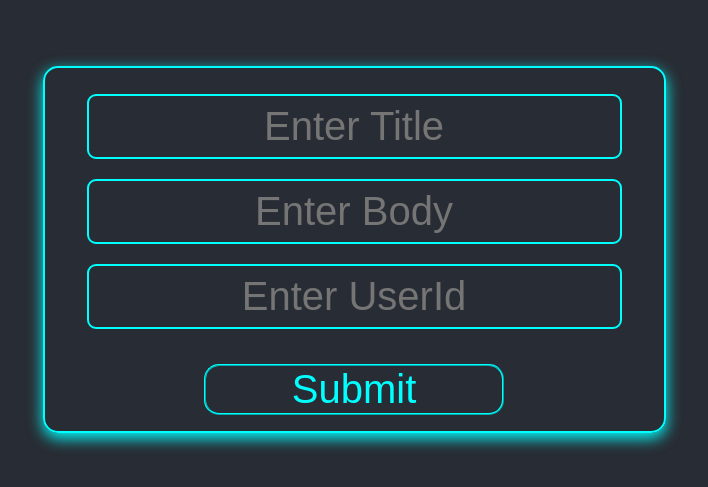
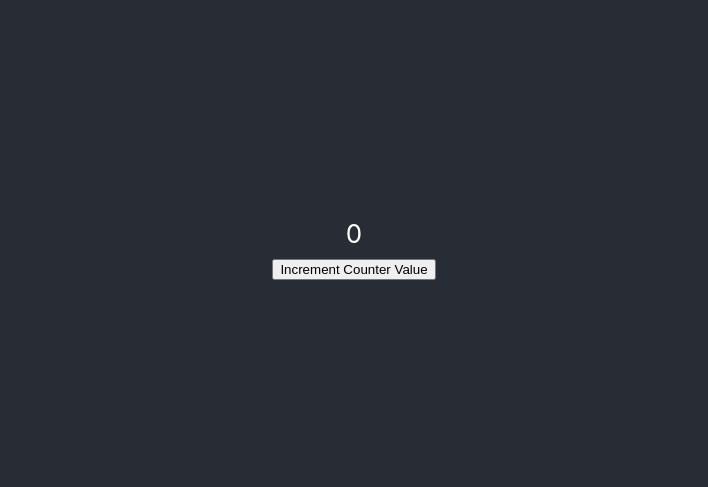
Before and after one commit to AashutoshVerma/tatvaSoft, a React (Create React App) app in the folder My-App/: page / in a window 1280 px wide. Shown: the part 151-638 px from the top of the page, without its empty margins (286-994 px from the left). Built offline with nearby package versions, Linux system fonts and the light colour scheme.

Commit message:
Day13 task UseHook introduction Finishedgit add .

```diff
--- a/My-App/src/App.css
+++ b/My-App/src/App.css
@@ -1,5 +1,5 @@
 .App {
-  /* text-align: center; */
+  text-align: center;
 }
 
 .App-logo {
--- a/My-App/src/App.js
+++ b/My-App/src/App.js
@@ -16,6 +16,7 @@
 import CompA from "./component/CompA";
 import User from "./component/User";
 import Post from "./component/Post";
+import CounterHooks from "./component/CounterHooks";
 
 class App extends Component {
   render() {
@@ -23,7 +24,8 @@
       <div className="App">
         <div className="App-header">
           {/* <User /> */}
-          <Post />
+          {/* <Post /> */}
+          <CounterHooks />
         </div>
       </div>
     );
--- /dev/null
+++ b/My-App/src/component/CounterHooks.js
@@ -0,0 +1,16 @@
+import React, { useState } from "react";
+
+function CounterHooks() {
+  var initialCount = 0;
+  const [count, setCount] = useState(initialCount);
+  return (
+    <div>
+      <div>{count}</div>
+      <button onClick={() => setCount((prevState) => prevState + 1)}>
+        Increment Counter Value
+      </button>
+    </div>
+  );
+}
+
+export default CounterHooks;
```
